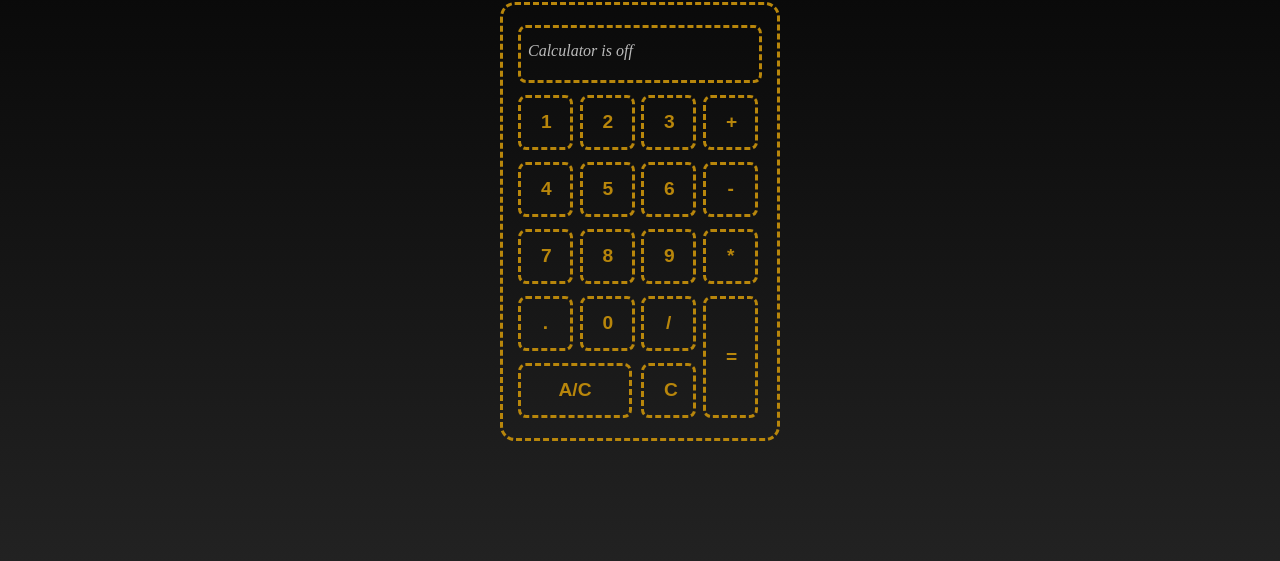
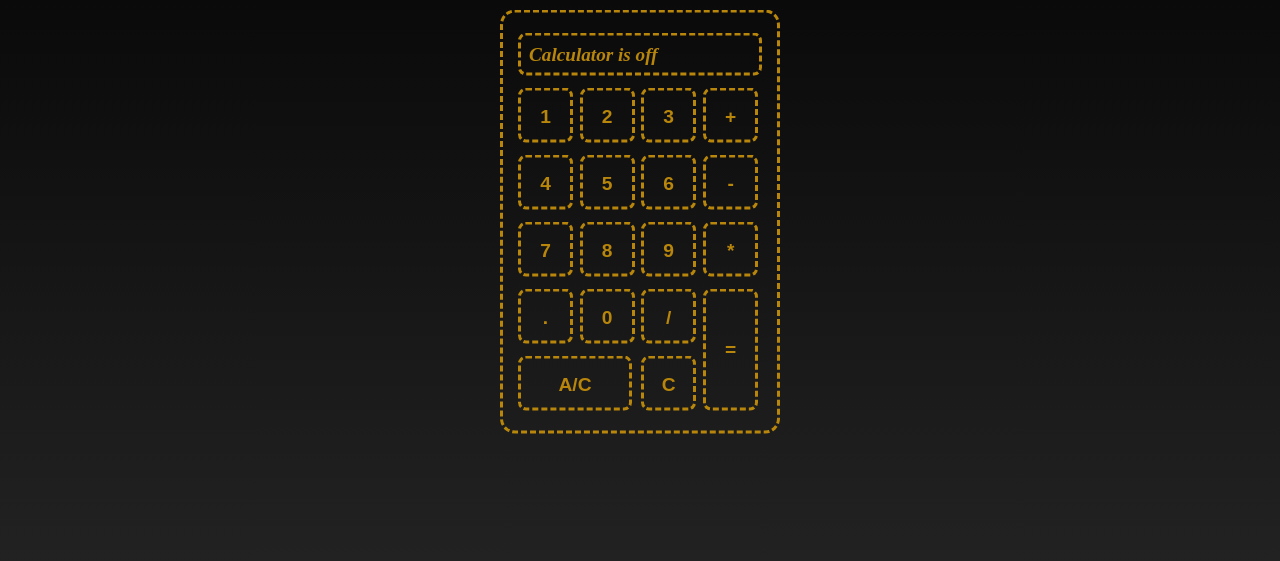
Before and after one commit to Jaek-Dev/simple-calculator, a plain HTML site: page index.html in a window 1280 px wide. Shown: the part 239-800 px from the top of the page. Drawn offline with Linux system fonts and the light colour scheme.

Commit message:
updated the syling of the calculator

```diff
--- a/index.css
+++ b/index.css
@@ -38,8 +38,8 @@ body {
     content: "Calculator is off";
     font-style: italic;
     position: absolute;
-    left: 10px;
-    top: 30%;
+    left: 8px;
+    top: 8px;
     translate: translateY(-50%);
 }
 
@@ -47,7 +47,7 @@ body {
     margin-bottom: .75rem;
 }
 
-input, button {
+.input, button {
     background-color: transparent;
     border: 3px dashed darkgoldenrod;
     color: darkgoldenrod;
@@ -56,15 +56,37 @@ input, button {
     font-size: 1.2rem;
 }
 
+input, #result {
+    padding-left: 8px;
+    padding-right: 8px;
+    padding-top: 3px;
+    padding-bottom: 5px;
+}
+
 input {
     width: calc(100% - 22px);
-    padding: 15px 8px;
+    background-color: transparent;
+    padding-top: 10px;
+    border: 0;
+    color: inherit;
+    font-size: inherit;
+}
+
+#result {
+    text-align: right;
+    font-weight: normal;
+    white-space: nowrap;
+    overflow-x: hidden;
+    text-overflow: ellipsis;
+    font-family: -apple-system, BlinkMacSystemFont, 'Segoe UI', Roboto, Oxygen, Ubuntu, Cantarell, 'Open Sans', 'Helvetica Neue', sans-serif;
 }
 
 button {
-    padding: 12px 20px;
+    text-align: center;
+    line-height: 50px;
     width: 55px;
     height: 55px;
+    cursor: pointer;
 }
 
 .buttons {
@@ -80,6 +102,7 @@ button {
 .buttons .extra button {
     display: block;
 }
+
 button.span-2 {
     min-height: 122px;
 }
@@ -93,11 +116,12 @@ button.span-2-h {
     justify-content: space-between;
 }
 
-button::active,
+button:active,
 button:focus,
 button:hover {
     border-style: solid;
     background-color: darkgoldenrod;
+    color: inherit;
 }
 
 h1 {
```
